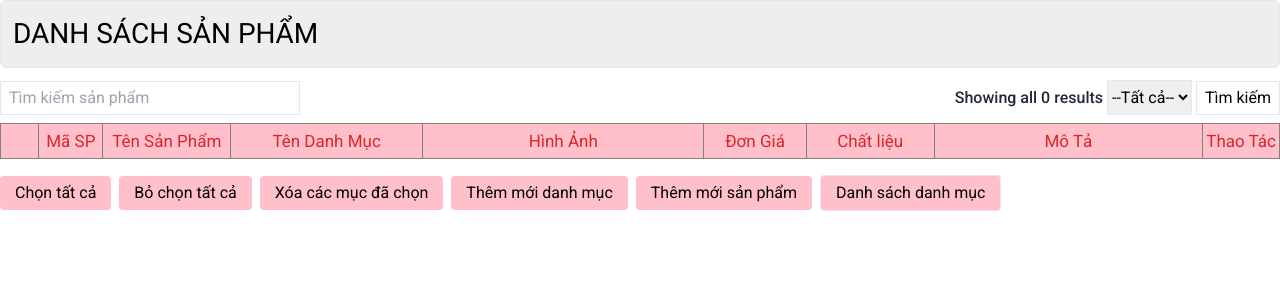
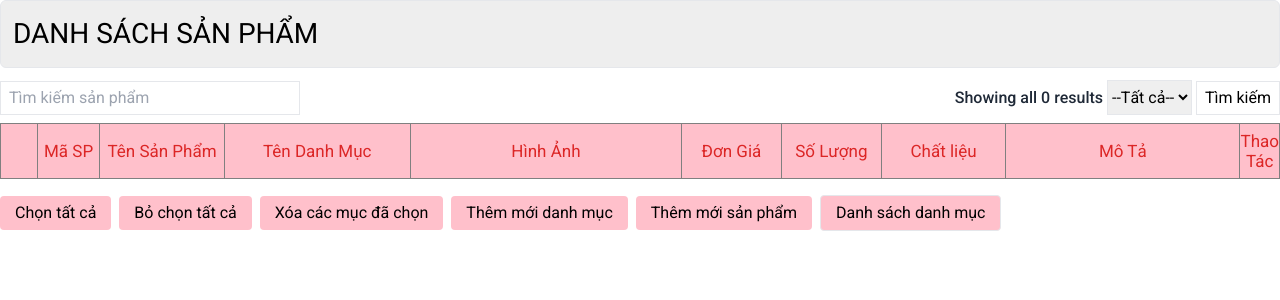
Before and after one commit to Dungnv0106/du-an1, a PHP site: page /admin/products/list_pro.php in a window 1280 px wide. Shown: the top 300 px of the page. Run offline with PHP 8.4, Linux system fonts and the light colour scheme; data that the repository does not hold is empty; some libraries are stand-ins or nearby versions.

Commit message:
add quantity for product

```diff
--- a/admin/products/list_pro.php
+++ b/admin/products/list_pro.php
@@ -35,6 +35,7 @@
             <td class="w-[15%]">Tên Danh Mục</td>
             <td class="w-[22%]">Hình Ảnh</td>
             <td class="w-[8%]">Đơn Giá</td>
+            <td class="w-[8%]">Số Lượng</td>
             <!-- <td class="text-center">Giảm Giá</td> -->
             <!-- <td class="text-center w-[110px]">Ngày Tạo</td> -->
             <td class="w-[10%]">Chất liệu</td>
@@ -57,6 +58,7 @@
             <td class=""><img class="w-11/12 mx-auto py-1" src="<?php echo $pro['pro_image']?>" alt=""></td>
 
             <td class="text-center"><?php echo $pro['pro_price']." <span class='font-[500]'>VNĐ</span>"?></td>
+            <td class="text-center">11</td>
             <!-- <td class="text-center"><?php echo $pro['giam_gia']." VNĐ" ?></td> -->
             <td class="px-2"><?php echo $pro['chat_lieu']?></td>
             <td class="px-2"><?php echo $pro['pro_desc']?></td>
```
